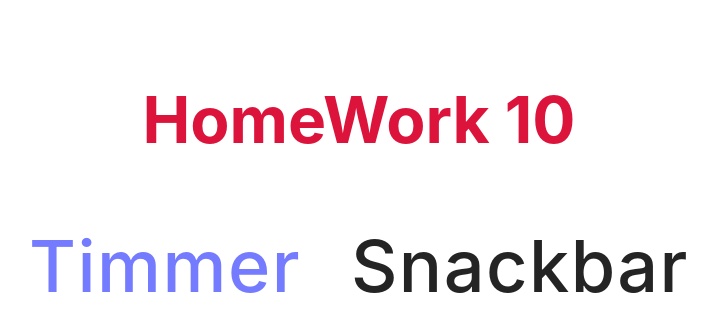
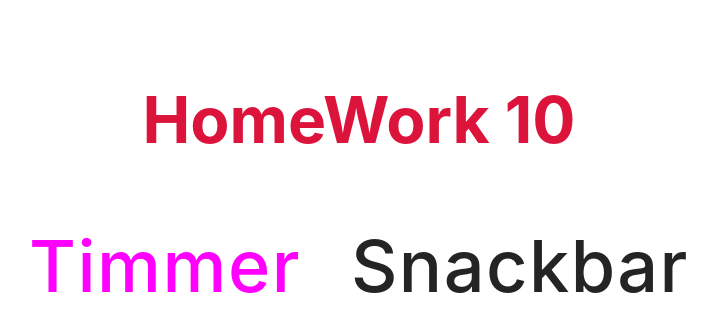
Before and after one commit to Mariana7IT/goit-js-hw-10, a website built with Vite: page src/index.html in a window 1280 px wide. In both pictures the pointer is over the link "Timmer". Shown: the whole page, without its empty margins (281-998 px from the left). Built offline with nearby package versions, Linux system fonts and the light colour scheme.

Commit message:
Update styles.css

```diff
--- a/src/css/styles.css
+++ b/src/css/styles.css
@@ -47,5 +47,5 @@
 
 .nav-link:hover,
 .nav-link:focus {
-  color: #747bff;
+  color:fuchsia;
 }
```
